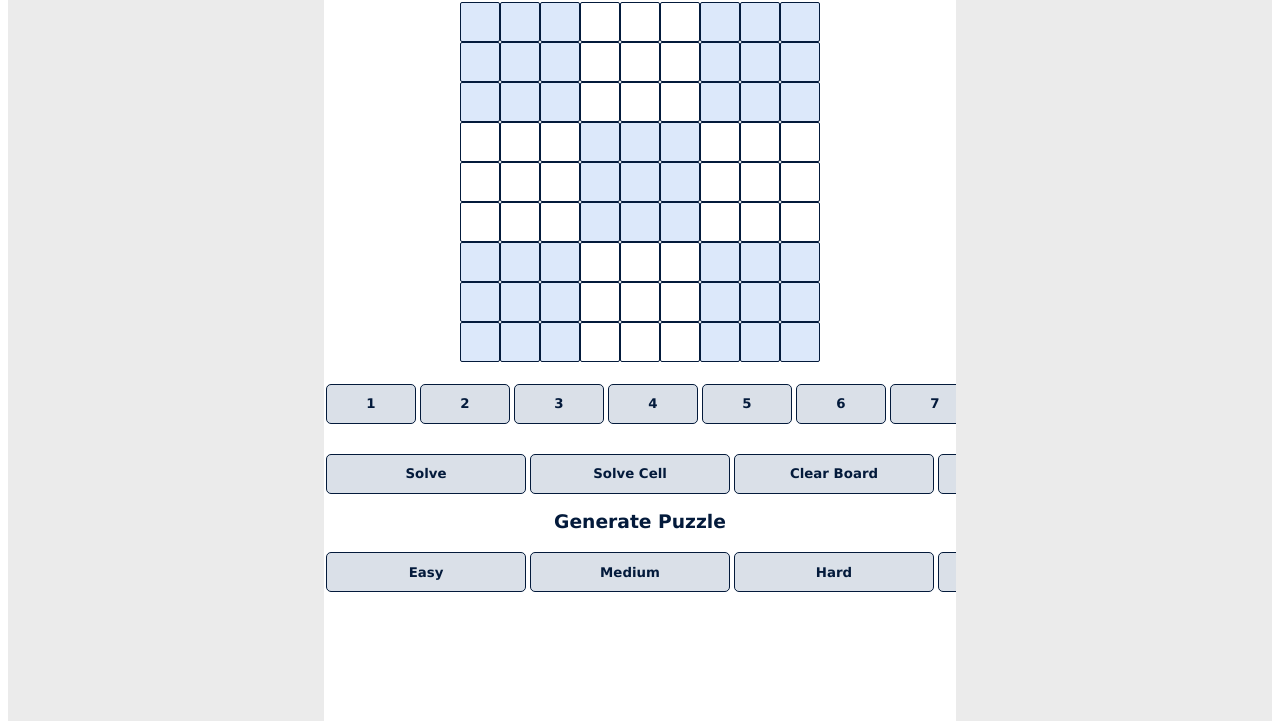
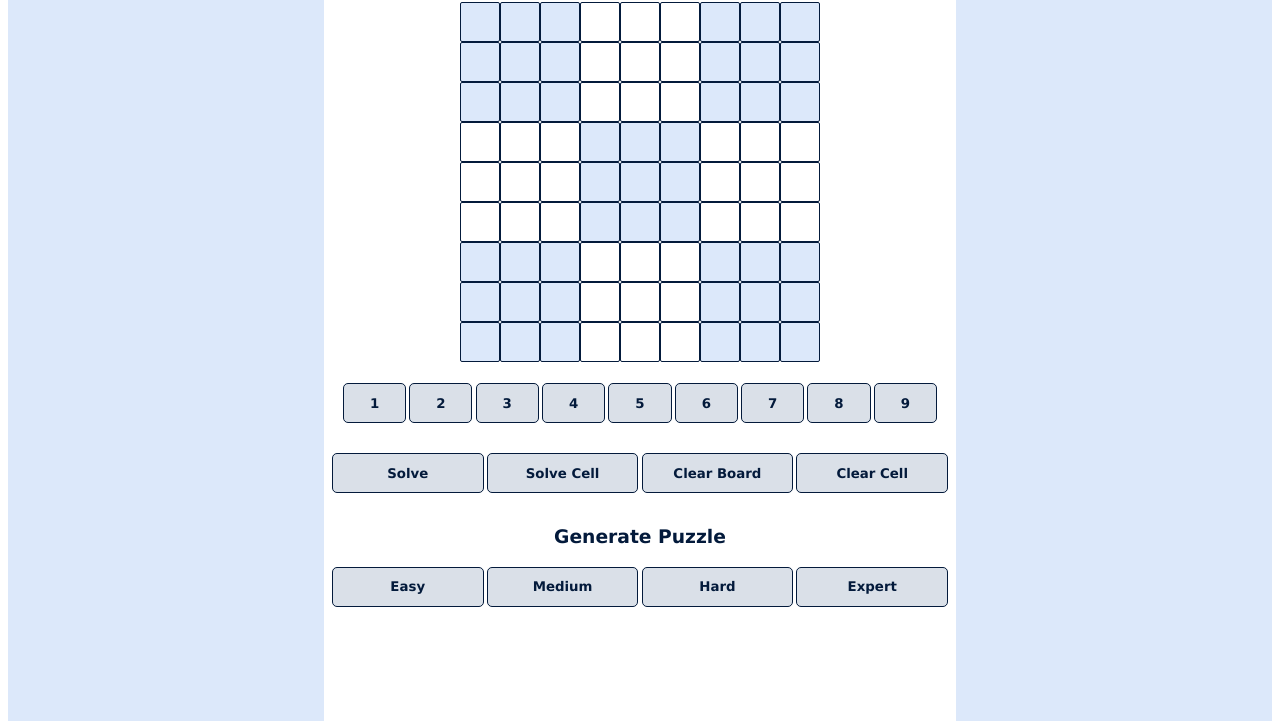
Before and after one commit to akwan84/SudokuSolver, a plain HTML site: page index.html in a window 1280 px wide. Shown: the part 87-808 px from the top of the page. Drawn offline with Linux system fonts and the light colour scheme.

Commit message:
UI improvements and added button adaptability for page resizing

```diff
--- a/index.html
+++ b/index.html
@@ -5,7 +5,7 @@
   <title>Sudoku Solver</title>
   <link rel="stylesheet" href="style.css">
 </head>
-<div style = "width:25%; float:left; height: 100vh;background-color:#EBEBEB">
+<div style = "width:25%; float:left; height: 100vh;background-color:#dce8fa">
   <h2 class = "heading"> Settings </h2>
 </div>
 <div style = "width:50%;float:left;">
@@ -98,35 +98,36 @@
   <div style = "height:20px;">
 
   </div>
-  <div id = "control">
-    <button class = "selector" onclick = "fillCell(1)">1</button>
-    <button class = "selector" onclick = "fillCell(2)">2</button>
-    <button class = "selector" onclick = "fillCell(3)">3</button>
-    <button class = "selector" onclick = "fillCell(4)">4</button>
-    <button class = "selector" onclick = "fillCell(5)">5</button>
-    <button class = "selector" onclick = "fillCell(6)">6</button>
-    <button class = "selector" onclick = "fillCell(7)">7</button>
-    <button class = "selector" onclick = "fillCell(8)">8</button>
-    <button class = "selector" onclick = "fillCell(9)">9</button>
+  <div class = "control">
+    <button style = "width:10%; margin-left:3%;" class = "selector" onclick = "fillCell(1)">1</button>
+    <button style = "width:10%;" class = "selector" onclick = "fillCell(2)">2</button>
+    <button style = "width:10%;" class = "selector" onclick = "fillCell(3)">3</button>
+    <button style = "width:10%;" class = "selector" onclick = "fillCell(4)">4</button>
+    <button style = "width:10%;" class = "selector" onclick = "fillCell(5)">5</button>
+    <button style = "width:10%;" class = "selector" onclick = "fillCell(6)">6</button>
+    <button style = "width:10%;" class = "selector" onclick = "fillCell(7)">7</button>
+    <button style = "width:10%;" class = "selector" onclick = "fillCell(8)">8</button>
+    <button style = "width:10%;" class = "selector" onclick = "fillCell(9)">9</button>
   </div>
   <div style = "height:20px;"></div>
 
-  <div style = "width:816px; margin:auto;">
-    <button style = "width:200px;" class = "selector" onclick = "solve(true)"> <strong>Solve</strong> </button>
-    <button style = "width:200px;" class = "selector" onclick = "solve(false)"> <strong>Solve Cell</strong> </button>
-    <button style = "width:200px;" class = "selector" onclick = "clearBoard()"> <strong>Clear Board</strong> </button>
-    <button style = "width:200px;" class = "selector" onclick = "clearCell()"> <strong>Clear Cell</strong> </button>
+
+  <div class = "control">
+    <button style = "width:24%; margin-left:1.25%" class = "selector" onclick = "solve(true)"> <strong>Solve</strong> </button>
+    <button style = "width:24%;" class = "selector" onclick = "solve(false)"> <strong>Solve Cell</strong> </button>
+    <button style = "width:24%;" class = "selector" onclick = "clearBoard()"> <strong>Clear Board</strong> </button>
+    <button style = "width:24%;" class = "selector" onclick = "clearCell()"> <strong>Clear Cell</strong> </button>
   </div>
-  <div style = "height:40px;"></div>
+  <div style = "height:5px;"></div>
 
 
   <h3 style = "text-align:center;font-family:'Verdana';color:#031a3b"> Generate Puzzle</h3>
 
-  <div style = "width:816px; margin:auto;">
-    <button style = "width:200px;" class = "selector" onclick = "generateBoard(Math.floor(Math.random() * 5) + 25)"> <strong>Easy</strong> </button>
-    <button style = "width:200px;" class = "selector" onclick = "generateBoard(Math.floor(Math.random() * 5) + 35)"> <strong>Medium</strong> </button>
-    <button style = "width:200px;" class = "selector" onclick = "generateBoard(Math.floor(Math.random() * 5) + 45)"> <strong>Hard</strong> </button>
-    <button style = "width:200px;" class = "selector" onclick = "generateBoard(Math.floor(Math.random() * 5) + 53)"> <strong>Expert</strong> </button>
+  <div class = "control">
+    <button style = "width:24%;margin-left:1.25%" class = "selector" onclick = "generateBoard(Math.floor(Math.random() * 5) + 25)"> <strong>Easy</strong> </button>
+    <button style = "width:24%;" class = "selector" onclick = "generateBoard(Math.floor(Math.random() * 5) + 35)"> <strong>Medium</strong> </button>
+    <button style = "width:24%;" class = "selector" onclick = "generateBoard(Math.floor(Math.random() * 5) + 45)"> <strong>Hard</strong> </button>
+    <button style = "width:24%;" class = "selector" onclick = "generateBoard(Math.floor(Math.random() * 5) + 53)"> <strong>Expert</strong> </button>
   </div>
 
 </body>
@@ -136,7 +137,7 @@
 </body>
 </div>
 
-<div style = "width:25%; float:left; height: 100vh;background-color:#EBEBEB">
+<div style = "width:25%; float:left; height: 100vh;background-color:#dce8fa">
   <h2 class = "heading">App Info</h2>
 </div>
 </html>
--- a/style.css
+++ b/style.css
@@ -24,10 +24,10 @@ div.board{
   margin:auto;
 }
 
-#control{
-  width:846px;
+.control{
+  width:100%;
   height:50px;
-  margin:auto;
+  margin: auto;
 }
 
 .selector{
@@ -35,7 +35,7 @@ div.board{
   height:40px;
   font-weight:bold;
   border-radius:5px;
-  margin:2px;
+  margin:0.25%;
   background-color: #dae0e8;
 }
 
```
